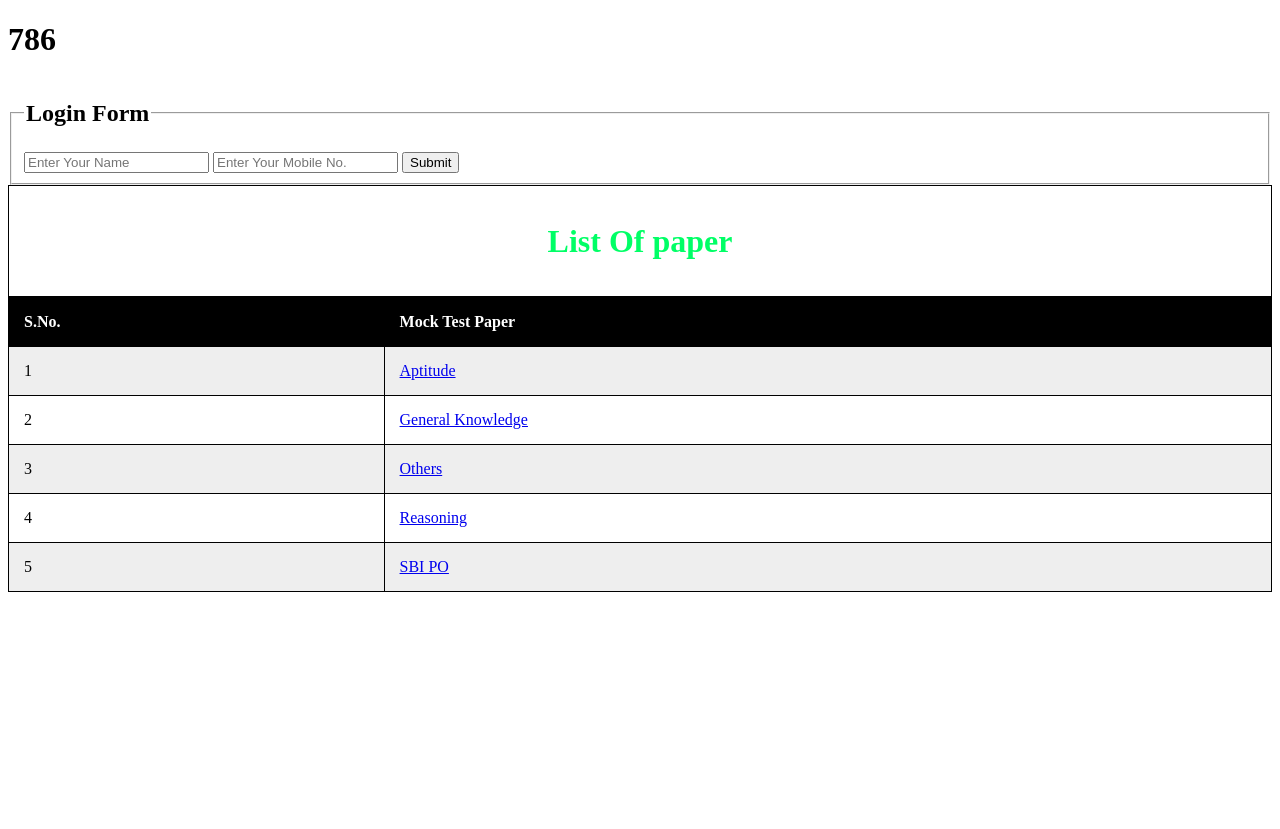
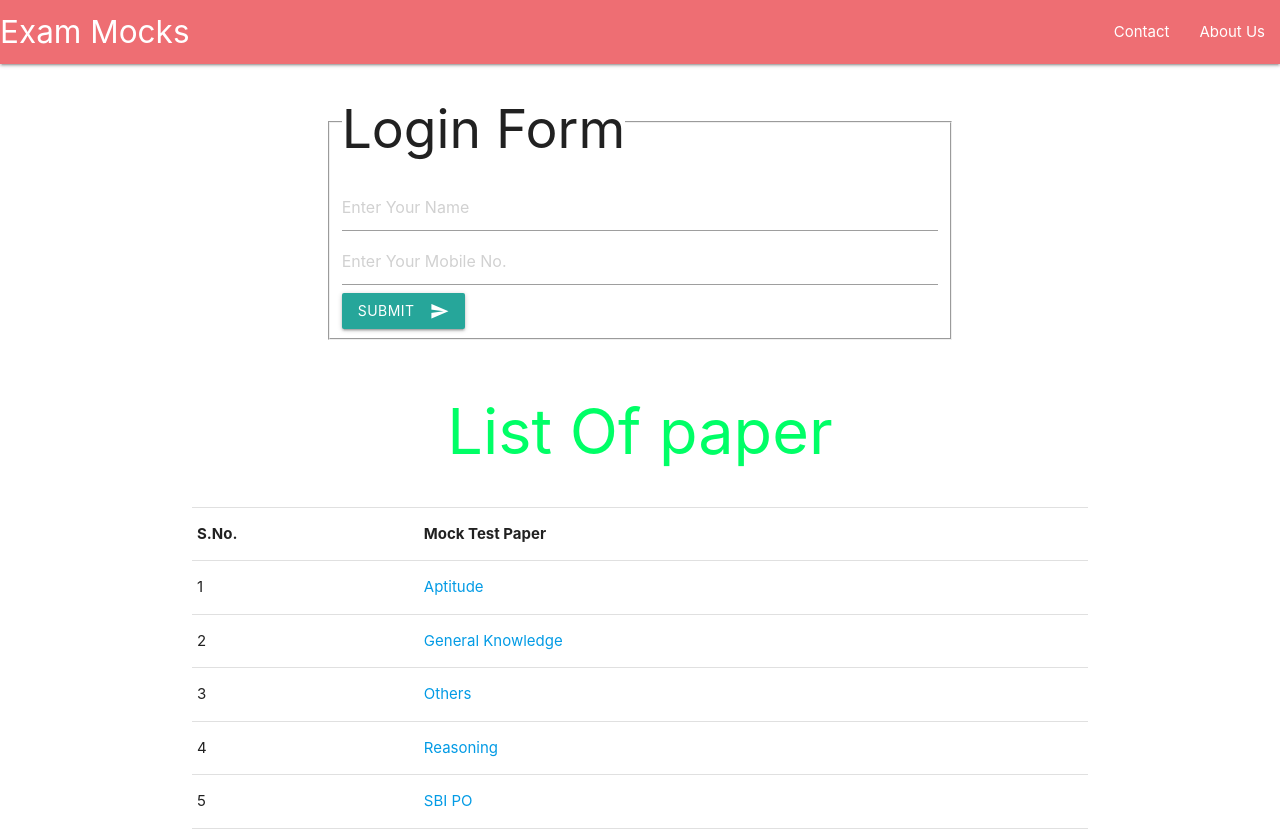
Before and after one commit to sk1210/mock_exams, a Django app: page / in a window 1280 px wide. Before the commit the page ends 592 px from the top, so only its background shows below. Run offline with Django 3.2, Linux system fonts and the light colour scheme; data comes from the database, SQL or seed files in the repository; lists and menus that the app fills with data are empty.

Commit message:
Added Materializa Theme

```diff
--- a/mock_apps/exams/templates/index.html
+++ b/mock_apps/exams/templates/index.html
@@ -3,52 +3,40 @@
 <head>
 <meta http-equiv="Content-Type" content="text/html; charset=iso-8859-1" />
 
-<script async src="//pagead2.googlesyndication.com/pagead/js/adsbygoogle.js"></script>
-<!-- test-exam-info -->
-<ins class="adsbygoogle"
-     style="display:block"
-     data-ad-client="ca-pub-8914194228901537"
-     data-ad-slot="7240512539"
-     data-ad-format="auto"
-     data-full-width-responsive="true"></ins>
-<script>
-(adsbygoogle = window.adsbygoogle || []).push({});
-</script>
+	<!-- Compiled and minified CSS -->
+    <link rel="stylesheet" href="https://cdnjs.cloudflare.com/ajax/libs/materialize/1.0.0/css/materialize.min.css">
+
+    <!-- Compiled and minified JavaScript -->
+    <script src="https://cdnjs.cloudflare.com/ajax/libs/materialize/1.0.0/js/materialize.min.js"></script>
+	<link href="https://fonts.googleapis.com/icon?family=Material+Icons" rel="stylesheet">
 
 <title>Mock Exams</title>
 </head>
-<style>
-table {
-  width:100%;
-}
-table, th, td {
-  border: 1px solid black;
-  border-collapse: collapse;
-}
-th, td {
-  padding: 15px;
-  text-align: left;
-}
-table#t01 tr:nth-child(even) {
-  background-color: #eee;
-}
-table#t01 tr:nth-child(odd) {
- background-color: #fff;
-}
-table#t01 th {
-  background-color: black;
-  color: white;
-}
-</style>
+
+
 <body>
-<h1>786</h1>
-	<div>
+  <nav>
+    <div class="nav-wrapper">
+      <a href="#" class="brand-logo"> Exam Mocks </a>
+      <ul id="nav-mobile" class="right hide-on-med-and-down">
+        <li><a href="#">Contact</a></li>
+        <li><a href="#">About Us</a></li>
+      </ul>
+    </div>
+  </nav>
+
+<div class="container">
+
+	<div class="container">
 		<fieldset>
 			<legend><h2>Login Form</h2></legend>
 				<form>
 					<input type="text" name="name" id="name" placeholder="Enter Your Name"/>
 					<input type="text" name="phone" id="phone" placeholder="Enter Your Mobile No.">
-					<input type="button" value="Submit" >
+
+					<button class="btn waves-effect waves-light" type="submit" name="action" >Submit
+						<i class="material-icons right">send</i>
+					</button>
 				</form>
 		</fieldset>
 	</div>
@@ -71,10 +59,9 @@ table#t01 th {
 
                 {% endfor %}
 
-
-			  			</table>
+			</table>
 	</div>
 
-
+</div>
 </body>
 </html>
--- a/mock_apps/mock_apps/settings.py
+++ b/mock_apps/mock_apps/settings.py
@@ -31,6 +31,8 @@ ALLOWED_HOSTS = ["pytech.pythonanywhere.com", "*"]
 # Application definition
 
 INSTALLED_APPS = [
+    #'material',
+    'materialize',
     'django.contrib.admin',
     'django.contrib.auth',
     'django.contrib.contenttypes',
```
Also changed, not shown: mock_apps/exams/templates/base.html (added, +10 -0 lines), mock_apps/exams/templates/result.html (+17 -0 lines), mock_apps/exams/templates/test.html (+34 -4 lines).
